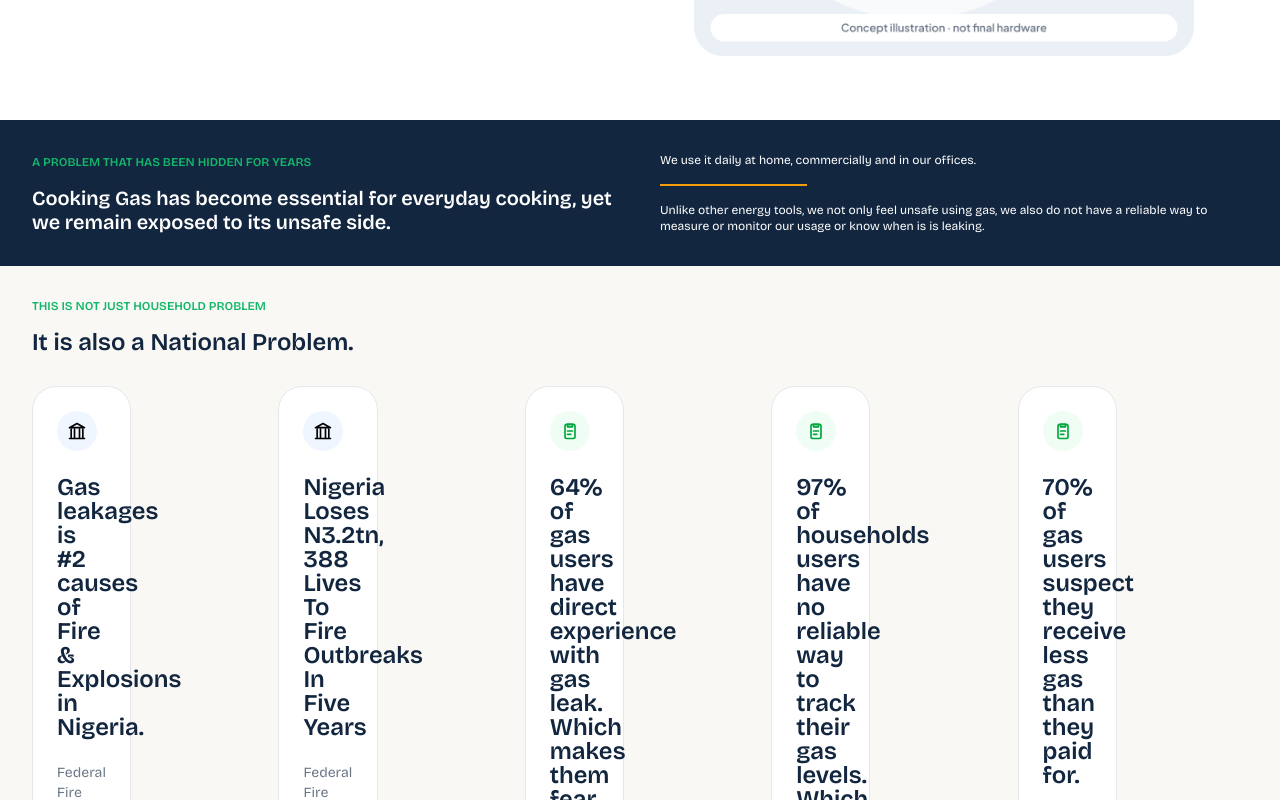
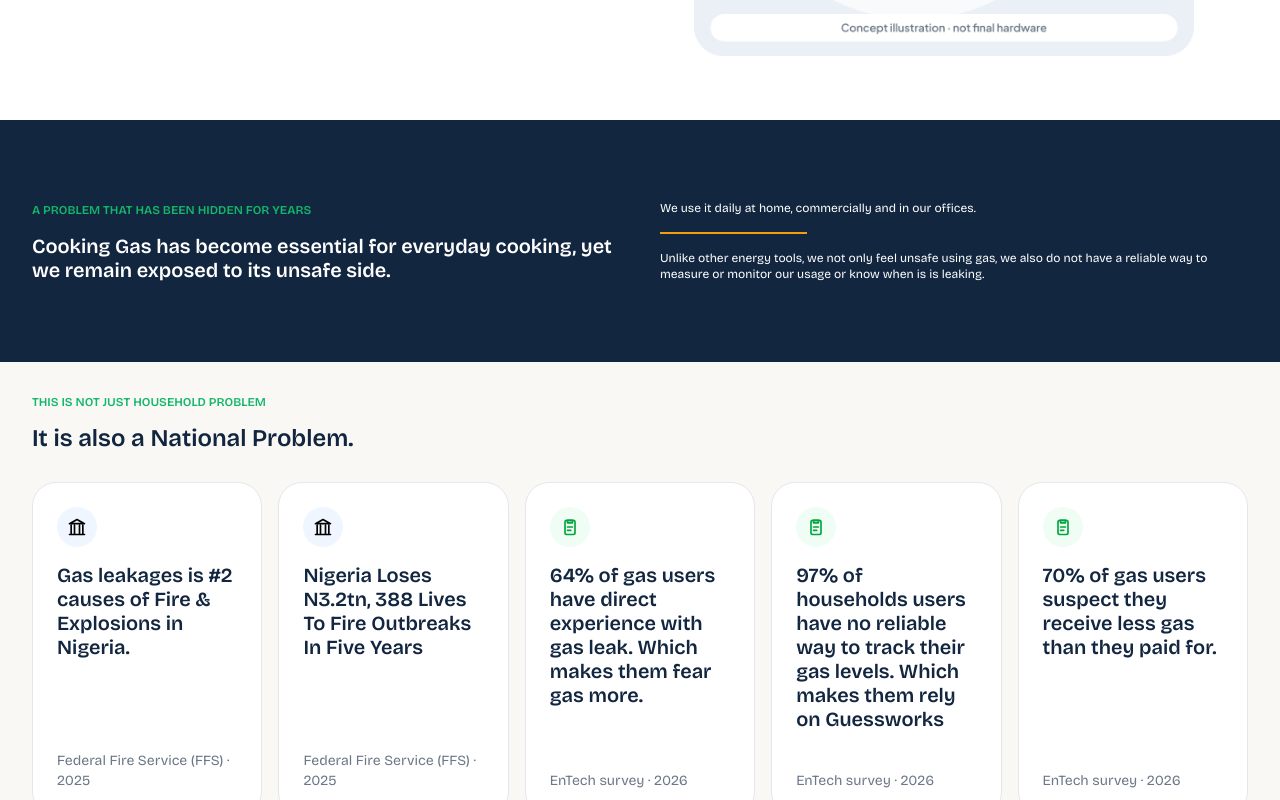
Before and after one commit to Adefenwa/entech, a Next.js app: page / in a window 1280 px wide. Shown: the part 540-1340 px from the top of the page. Built offline with nearby package versions, Linux system fonts and the light colour scheme.

Commit message:
fix: update layout and styling for Research and StatCard components

```diff
--- a/src/app/page.tsx
+++ b/src/app/page.tsx
@@ -42,7 +42,7 @@ export default function Home() {
           />
         </div>
       </section>
-      <section id="problem" className="bg-[#12263F] mx-auto py-20 md:py-8 ">
+      <section id="problem" className="bg-[#12263F] mx-auto py-20 md:py-20 ">
         <div
           id="problem--container"
           className="w-19/20 mx-auto md:flex md:justify-between items-end md:gap-10"
--- a/src/components/Research.tsx
+++ b/src/components/Research.tsx
@@ -27,10 +27,13 @@ export default function Research() {
         </div>
         <ul
           id="cards"
-          className="flex snap-x snap-mandatory gap-4 overflow-x-auto pb-4 lg:grid lg:grid-cols-5 lg:overflow-visible lg:pb-0"
+          className="flex snap-x snap-mandatory gap-4 overflow-x-auto pb-4 md:grid md:grid-cols-5 md:overflow-visible md:pb-0"
         >
           {stats.map((stat) => (
-            <li key={stat.id} className="w-[70%] shrink-0 snap-start lg:w-auto">
+            <li
+              key={stat.id}
+              className="w-[70%] shrink-0 snap-start md:w-full md:shrink-1 md:snap-none"
+            >
               <StatCard stat={stat} />
             </li>
           ))}
--- a/src/components/StatCard.tsx
+++ b/src/components/StatCard.tsx
@@ -26,9 +26,10 @@ function StatIcon({ kind }: { kind: Stat["kind"] }) {
 
 export default function StatCard({ stat }: { stat: Stat }) {
   return (
-    <article className="bg-[#fff] rounded-3xl border border-[#e5e7eb] p-4 md:p-6 flex flex-col gap-4 md:gap-6 w-full md:w-[calc(50%-1rem)] mb-3 md:mb-0">
+    <article className="flex flex-col justify-between h-full bg-[#fff] rounded-3xl border border-[#e5e7eb] p-4 md:p-6  mb-3 md:mb-0">
+      <div className="mb-4 md:mb-6">
         <span
-        className={`flex h-10 w-10 items-center justify-center rounded-full ${
+          className={`flex h-10 w-10 items-center justify-center rounded-full mb-4 ${
             stat.kind === "public"
               ? "bg-blue-50 text-brand"
               : "bg-green-50 text-green-600"
@@ -36,8 +37,12 @@ export default function StatCard({ stat }: { stat: Stat }) {
         >
           <StatIcon kind={stat.kind} />
         </span>
-      <h3 className="text-2xl/6 font-semibold text-[#12263F]">{stat.text}</h3>
-      <p className="text-[#6C7888] text-sm">
+        <h3 className="text-xl/6 font-semibold text-[#12263F] mb-4">
+          {stat.text}
+        </h3>
+      </div>
+
+      <p className="text-[#6C7888] text-sm  ">
         {stat.source} · {stat.date}
       </p>
     </article>
```
Lines whose indentation alone changed are shown as unchanged.
